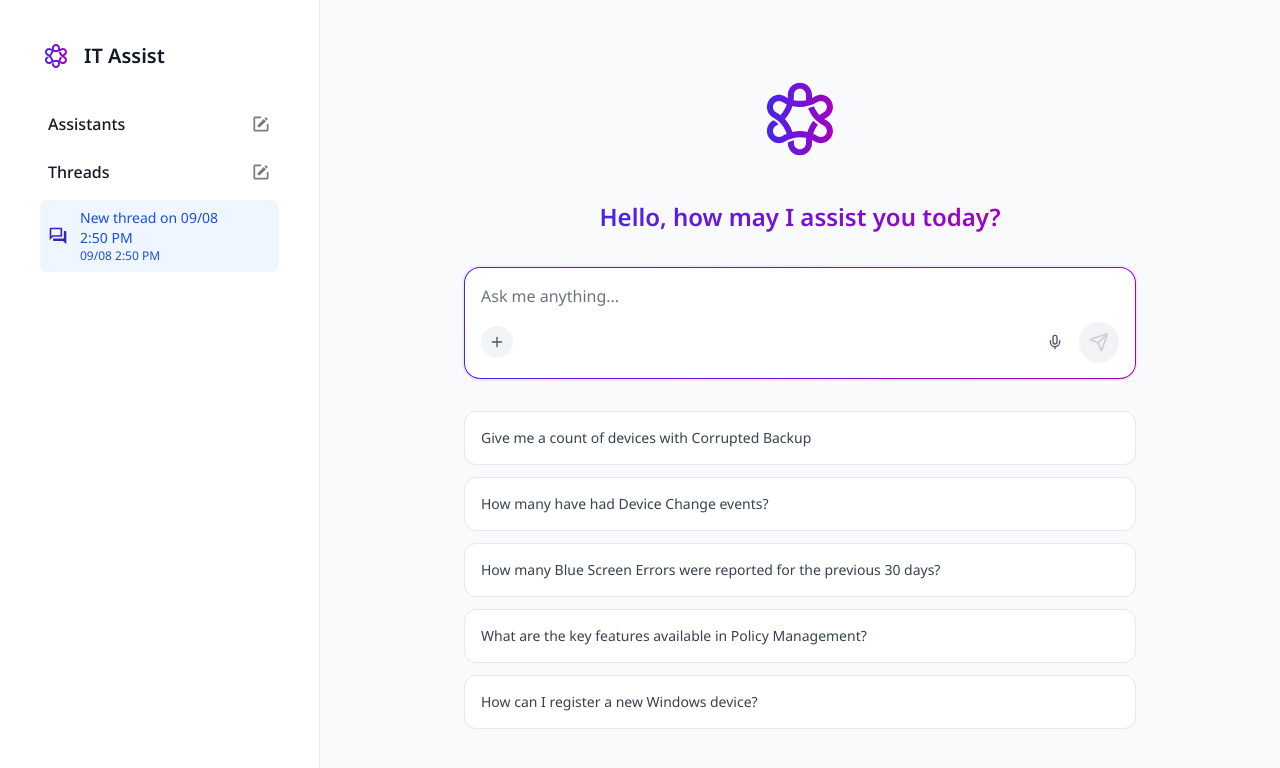
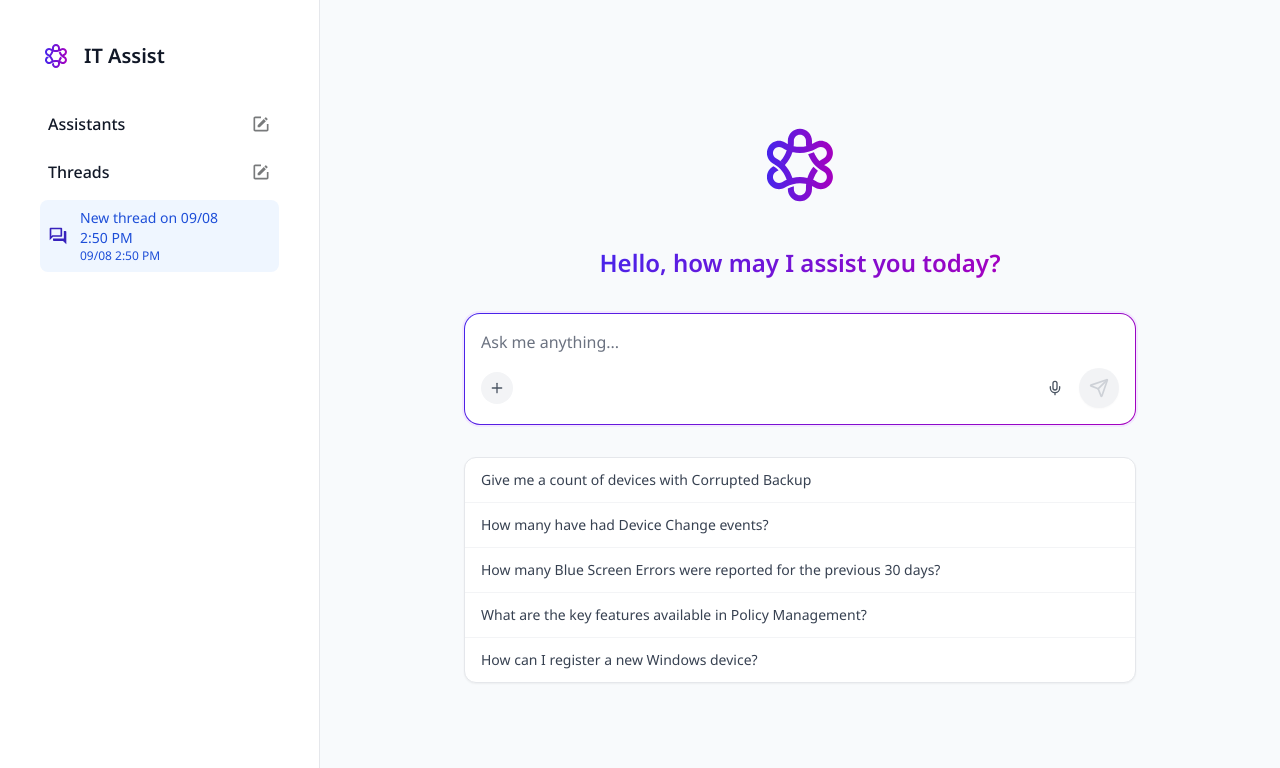
Before and after one commit to mjd0530/it_assist, a React (Vite) app: page / in a window 1280 px wide. Shown: the top 768 px of the page. Built offline with nearby package versions, Linux system fonts and the light colour scheme.

Commit message:
Update prompt list to contained card design with proper spacing and hover effects

```diff
--- a/src/components/FirstTimeUse/FirstTimeUse.tsx
+++ b/src/components/FirstTimeUse/FirstTimeUse.tsx
@@ -61,16 +61,17 @@ export const FirstTimeUse: React.FC<FirstTimeUseProps> = ({ onPromptClick, isLoa
           />
         </div>
 
-        {/* Suggested Questions */}
-        <div className="w-full max-w-2xl space-y-3">
+        {/* Suggested Questions - Contained Card List */}
+        <div className="w-full max-w-2xl">
+          <div className="bg-white border border-gray-200 rounded-xl overflow-hidden shadow-sm">
             {suggestedPrompts.map((prompt, index) => (
               <div
                 key={index}
-              onClick={() => onPromptClick(prompt)}
-              className={`bg-white border border-gray-200 rounded-xl p-4 transition-all cursor-pointer group ${
+                onClick={() => !isLoading && onPromptClick(prompt)}
+                className={`px-4 py-3 transition-all cursor-pointer group border-b border-gray-100 last:border-b-0 ${
                   isLoading
                     ? 'opacity-50 cursor-not-allowed'
-                  : 'hover:shadow-md hover:border-blue-300'
+                    : 'hover:bg-gray-50'
                 }`}
               >
                 <p className={`text-sm transition-colors ${
@@ -84,6 +85,7 @@ export const FirstTimeUse: React.FC<FirstTimeUseProps> = ({ onPromptClick, isLoa
             ))}
           </div>
         </div>
+      </div>
 
     </div>
   );
```
Lines whose indentation alone changed are shown as unchanged.
